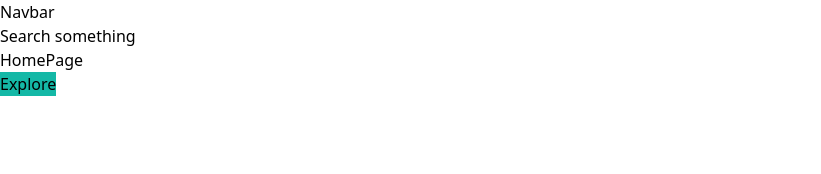
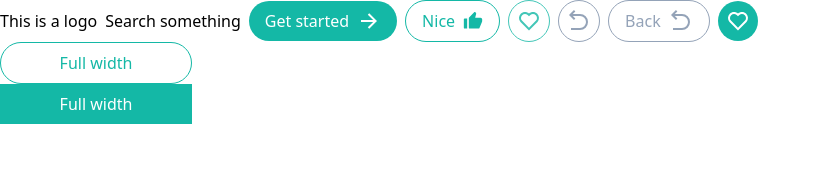
Before and after one commit to KellyCHI22/HowTo, a React (Vite) app: page / in a window 1280 px wide. Shown: the top 174 px of the page, without its empty margins (0-821 px from the left). Built offline with nearby package versions, Linux system fonts and the light colour scheme.

Commit message:
layout: finish Button component

```diff
--- a/package.json
+++ b/package.json
@@ -11,6 +11,7 @@
   },
   "dependencies": {
     "@reduxjs/toolkit": "^1.9.5",
+    "clsx": "^1.2.1",
     "firebase": "^9.21.0",
     "react": "^18.2.0",
     "react-beautiful-dnd": "^13.1.1",
--- /dev/null
+++ b/src/components/elements/Button.tsx
@@ -0,0 +1,65 @@
+import {
+  ComponentPropsWithoutRef,
+  MouseEventHandler,
+  ReactNode,
+  forwardRef,
+} from 'react';
+import clsx from 'clsx';
+
+interface ButtonProps extends ComponentPropsWithoutRef<'button'> {
+  loading: boolean;
+  children?: ReactNode;
+  primary?: boolean;
+  outline?: boolean;
+  secondary?: boolean;
+  basic?: boolean;
+  rounded?: boolean;
+  full?: boolean;
+  onClick?: MouseEventHandler<HTMLButtonElement>;
+}
+
+const Button = forwardRef<HTMLButtonElement, ButtonProps>(
+  (
+    {
+      children,
+      primary,
+      outline,
+      secondary,
+      basic,
+      rounded,
+      full,
+      loading,
+      onClick,
+      ...rest
+    },
+    ref
+  ) => {
+    return (
+      <button
+        {...rest}
+        disabled={loading}
+        onClick={onClick}
+        ref={ref}
+        className={clsx(
+          rest.className,
+          'py-2 flex items-center justify-center gap-2',
+          {
+            'px-4 rounded-full': basic,
+            'px-2 rounded-full': rounded,
+            'w-full justify-center': full,
+            'bg-white text-teal-500 border border-teal-500 hover:bg-slate-100':
+              outline,
+            'bg-teal-500 text-white hover:bg-teal-600': primary,
+            'bg-white text-slate-400 border border-slate-400 hover:bg-slate-100':
+              secondary,
+            'opacity-80 pointer-events-none': loading,
+          }
+        )}
+      >
+        {children}
+      </button>
+    );
+  }
+);
+
+export default Button;
--- a/src/components/layouts/RootLayout.tsx
+++ b/src/components/layouts/RootLayout.tsx
@@ -1,10 +1,49 @@
 import { Link, Outlet } from 'react-router-dom';
+import Button from '~/components/elements/Button';
+import Spinner from '../elements/Spinner';
+import {
+  RiArrowRightLine,
+  RiThumbUpFill,
+  RiHeartLine,
+  RiArrowGoBackLine,
+} from 'react-icons/ri';
 
 export default function RootLayout() {
   return (
     <>
-      <header>Navbar</header>
-      <Link to="/search">Search something</Link>
+      <header className="flex gap-2 items-center">
+        This is a logo
+        <Link to="/search">Search something</Link>
+        <Button loading={false} primary basic>
+          Get started <RiArrowRightLine className="inline text-2xl" />
+        </Button>
+        <Button loading={false} outline basic>
+          Nice <RiThumbUpFill className="inline text-xl" />
+        </Button>
+        <Button loading={true} outline rounded>
+          <RiHeartLine className="inline text-2xl" />
+        </Button>
+        <Button loading={false} secondary rounded>
+          <RiArrowGoBackLine className="inline text-2xl" />
+        </Button>
+        <Button loading={false} secondary basic>
+          Back <RiArrowGoBackLine className="inline text-2xl" />
+        </Button>
+        <Button loading={false} primary rounded>
+          <RiHeartLine className="inline text-2xl" />
+        </Button>
+      </header>
+      <div className="w-48">
+        <Button loading={false} full outline rounded>
+          Full width
+        </Button>
+        <Button loading={false} full primary>
+          Full width
+        </Button>
+      </div>
+      <div className="w-48 h-36 grid place-items-center">
+        <Spinner />
+      </div>
       <Outlet />
     </>
   );
```
Also changed, not shown: 1 other file (tests, documents, lock files or other folders).
